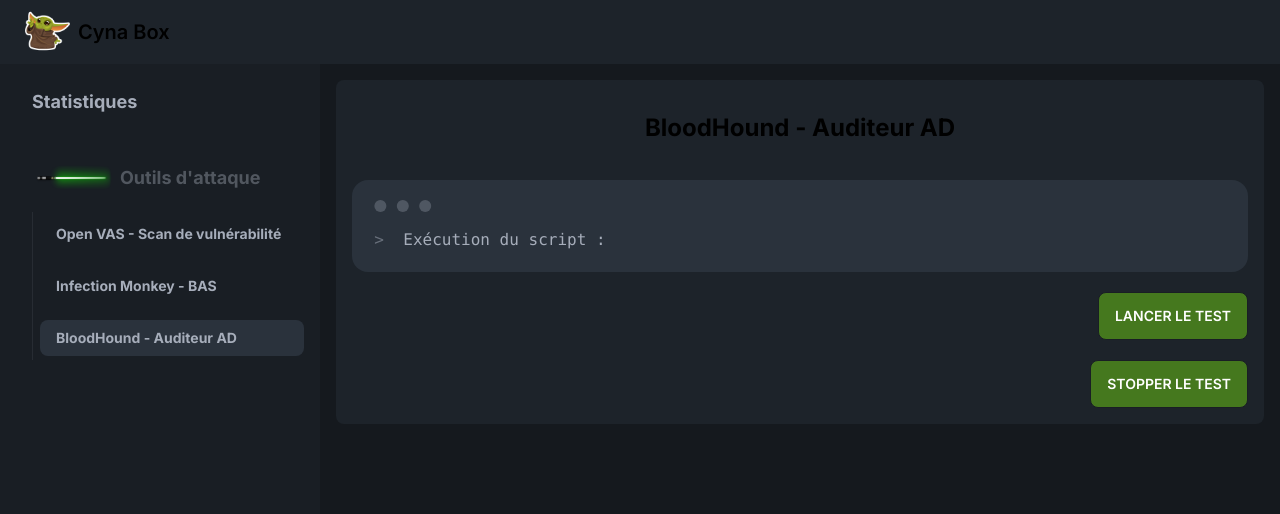
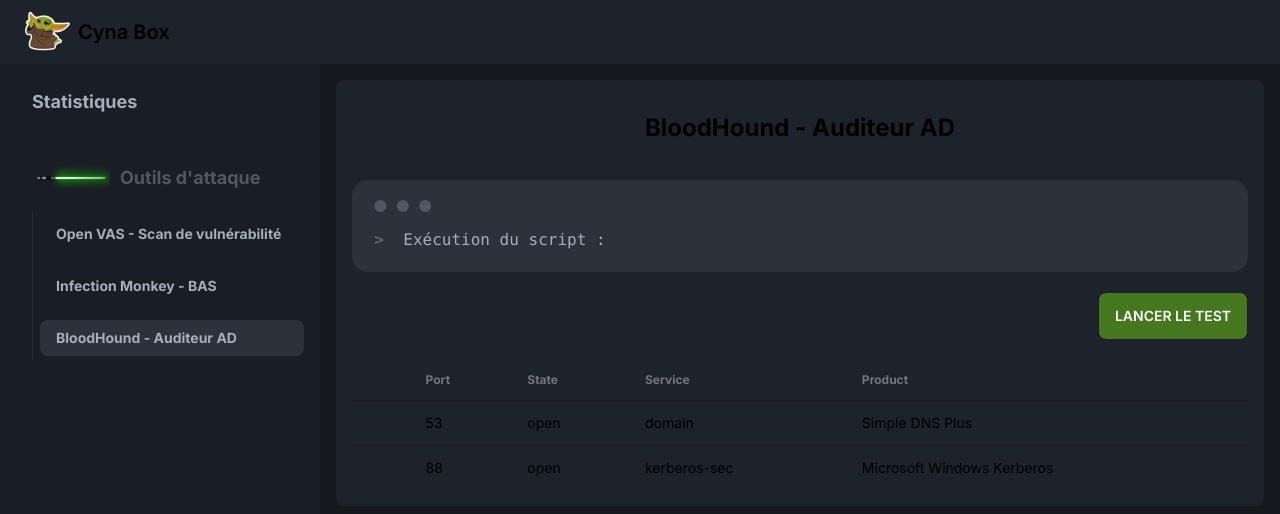
Before and after one commit to Hulcox/cyna, a Next.js app: page /tools/bloodHound in a window 1280 px wide. Shown: the top 514 px of the page. Built offline with nearby package versions, Linux system fonts and the light colour scheme.

Commit message:
add table component

```diff
--- a/package.json
+++ b/package.json
@@ -10,6 +10,7 @@
   },
   "dependencies": {
     "autoprefixer": "10.4.14",
+    "classnames": "^2.3.2",
     "daisyui": "^3.1.7",
     "eslint": "8.44.0",
     "eslint-config-next": "13.4.7",
--- a/src/app/(cyna)/page.js
+++ b/src/app/(cyna)/page.js
@@ -3,15 +3,15 @@
     <div className="p-8">
       <div className="stats shadow">
         <div className="stat">
-          <div className="stat-title">Attaque réussi</div>
+          <div className="stat-title">Attaques réussies</div>
           <div className="stat-value">10</div>
-          <div className="stat-desc">{"25 %"}</div>
+          <div className="stat-desc">25 %</div>
         </div>
 
         <div className="stat">
-          <div className="stat-title">Attaque échoué</div>
+          <div className="stat-title">Attaques échouées</div>
           <div className="stat-value">20</div>
-          <div className="stat-desc">{"75 %"}</div>
+          <div className="stat-desc">75 %</div>
         </div>
       </div>
     </div>
--- a/src/components/menuDrawer.jsx
+++ b/src/components/menuDrawer.jsx
@@ -16,7 +16,7 @@
     <ul className="menu p-4 w-80 h-full bg-base-200 text-base-content">
       <li>
         <Link
-          className={`text-lg font-bold ${pathname == "/" ? "active" : null}`}
+          className={`text-lg font-bold ${pathname === "/" ? "active" : null}`}
           href={"/"}
         >
           Statistiques
@@ -39,7 +39,7 @@
             <li key={key} className="my-4">
               <Link
                 className={`text-md font-bold ${
-                  pathname == `/tools/${url}` ? "active" : null
+                  pathname === `/tools/${url}` ? "active" : null
                 }`}
                 href={`/tools/${url}`}
               >
--- /dev/null
+++ b/src/components/table.jsx
@@ -0,0 +1,30 @@
+const Table = (props) => {
+  const { columns, data } = props
+
+  return (
+    <div className="overflow-x-auto">
+      <table className="table">
+        <thead>
+        <tr>
+          <th></th>
+          {columns.map((column, key) => (
+            <th key={key}>{column}</th>
+          ))}
+        </tr>
+        </thead>
+        <tbody>
+        {data.map((row, key) => (
+          <tr key={key}>
+            <td></td>
+            {columns.map((column, i) => (
+              <td key={i}>{row[column]}</td>
+            ))}
+          </tr>
+        ))}
+        </tbody>
+      </table>
+    </div>
+  )
+}
+
+export default Table
--- a/src/components/toolsContainer.jsx
+++ b/src/components/toolsContainer.jsx
@@ -1,34 +1,56 @@
-"use client";
-import { useEffect, useState } from "react";
+"use client"
+import { useEffect, useState } from "react"
+import Table from "@/components/table"
 
-const ToolsContainer = ({ title, script }) => {
-  const [scriptIsRunning, setScriptIsRunning] = useState(false);
-  const [stringIsRunning, setStringIsRunning] = useState("");
+const ToolsContainer = ({ title }) => {
+  const [scriptIsRunning, setScriptIsRunning] = useState(false)
+  const [stringIsRunning, setStringIsRunning] = useState("")
 
-  const handleScriptIsRunning = () => setScriptIsRunning(!scriptIsRunning);
+  const columns = ["Port", "State", "Service", "Product"]
+  const data = [{
+    "Port": "53",
+    "Protocol": "tcp",
+    "State": "open",
+    "Reason": "syn-ack",
+    "Reason TTL": "127",
+    "Service": "domain",
+    "Product": "Simple DNS Plus",
+    "OSType": "Windows"
+  }, {
+    "Port": "88",
+    "Protocol": "tcp",
+    "State": "open",
+    "Reason": "syn-ack",
+    "Reason TTL": "127",
+    "Service": "kerberos-sec",
+    "Product": "Microsoft Windows Kerberos",
+    "OSType": "Windows"
+  }]
+
+  const handleScriptIsRunning = () => setScriptIsRunning(!scriptIsRunning)
 
   useEffect(() => {
     if (scriptIsRunning) {
-      let string = "";
+      let string = ""
       const updateString = () => {
         if (string.length === 3) {
-          string = "";
+          string = ""
         } else {
-          string += ".";
+          string += "."
         }
-        setStringIsRunning(string);
-      };
+        setStringIsRunning(string)
+      }
 
-      const interval = setInterval(updateString, 1000);
+      const interval = setInterval(updateString, 1000)
 
       return () => {
-        clearInterval(interval);
-      };
+        clearInterval(interval)
+      }
     } else {
-      setStringIsRunning("");
+      setStringIsRunning("")
     }
     // eslint-disable-next-line react-hooks/exhaustive-deps
-  }, [scriptIsRunning]);
+  }, [scriptIsRunning])
 
   return (
     <div className="flex gap-5 flex-col w-full bg-base-100 rounded-lg p-4">
@@ -39,31 +61,35 @@
         <pre data-prefix=">">
           <code>Exécution du script : </code>
         </pre>
-        {scriptIsRunning ? (
+        {scriptIsRunning && (
           <pre data-prefix=">" className="text-warning">
-            <code>{`En cours d'éxécution ${stringIsRunning}`}</code>
+            <code>{`En cours d'exécution ${stringIsRunning}`}</code>
           </pre>
-        ) : null}
-        {/* {scriptIsRunning ? (
+        )}
+        {/* {scriptIsFinished && (
           <pre data-prefix=">" className="text-success">
             <code>Fini!</code>
           </pre>
-        ) : null} */}
+        )} */}
       </div>
+      <div className="flex gap-2 justify-end">
         <button
           className="btn bg-[#45781e] w-42 self-end text-white"
           onClick={handleScriptIsRunning}
+          disabled={scriptIsRunning}
         >
           Lancer le test
         </button>
-      <button
-        className="btn bg-[#45781e] w-42 self-end text-white"
-        onClick={handleScriptIsRunning}
-      >
-        Stopper le test
-      </button>
       </div>
-  );
-};
+      {data && (
+        <Table
+          columns={columns}
+          data={data}
+        />
+        )}
+    </div>
+  )
+}
 
-export default ToolsContainer;
+
+export default ToolsContainer
```
Also changed, not shown: 1 other file (tests, documents, lock files or other folders). Lines whose indentation alone changed are shown as unchanged.
